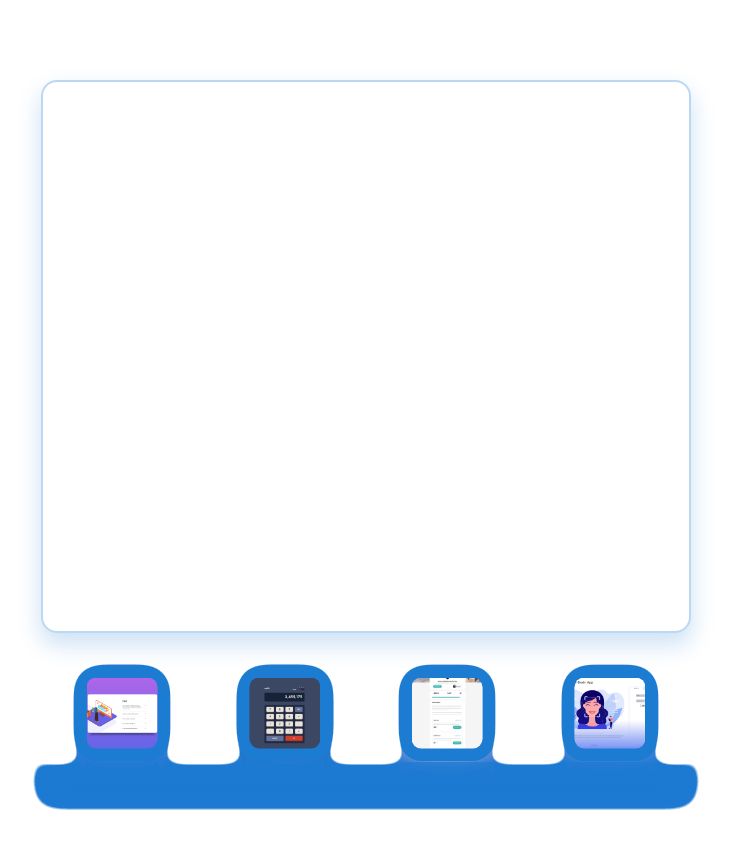
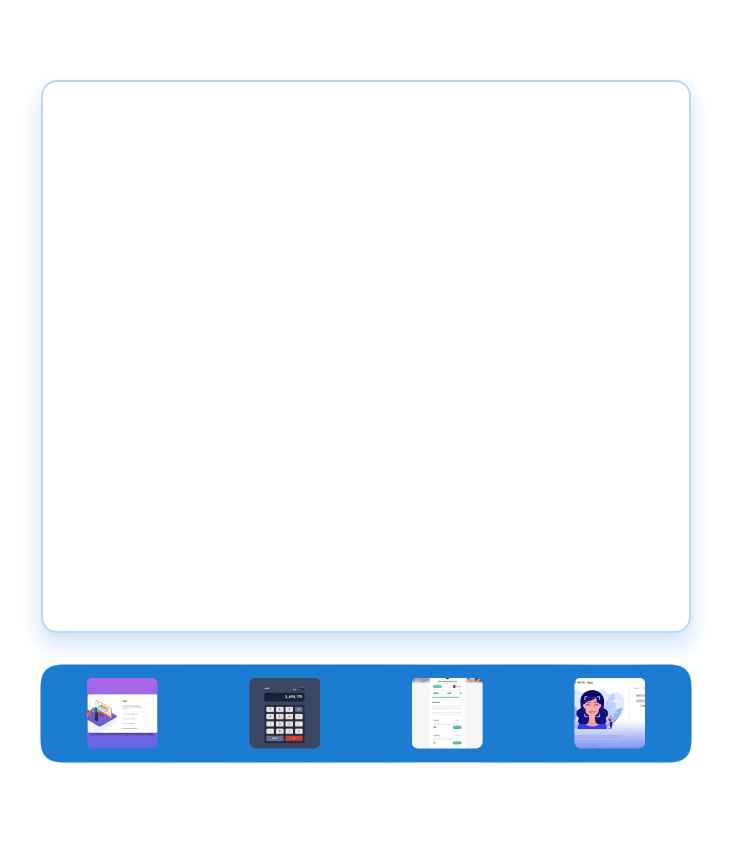
Before and after one commit to steppan26/test-projects, a React (Create React App) app in the folder test-react-app/: page / in a window 1280 px wide. Shown: the top 848 px of the page, without its empty margins (274-1005 px from the left). Built offline with nearby package versions, Linux system fonts and the light colour scheme.

Commit message:
icons grow and move up on click, displayed image uses react-spring to transition

```diff
--- a/test-react-app/src/components/gooLoader/DisplaySection.js
+++ b/test-react-app/src/components/gooLoader/DisplaySection.js
@@ -1,15 +1,16 @@
 import React from 'react'
 import { useTransition, animated } from 'react-spring'
 
-function DisplaySection( { imageUrl = './Images/color-wheel.png', selectedSlide = {}, items }) {
+function DisplaySection( { imageUrl, items }) {
     const transition = useTransition(items, {
-        from: { height: "0%", width: "0%", borderRadius: "5em" },
+        from: { height: "0%", width: "0%", borderRadius: "0em", delay: 0 },
         enter: item => async (next) => {
-            await next({ height: "50%", width: "50%", borderRadius: "5em", delay: 600 })
+            // await next({ height: "50%", width: "50%", borderRadius: "5em", delay: 200 })
             await next({ height: "100%",width: "100%", borderRadius: "0em" })
         },
-        leave:{  height: "0%", width: "0%", borderRadius: "5em" },
+        leave:{ height: "0%",width: "0%", borderRadius: "5em", delay: 0 },
     })
+
 
     return (
         <div className="display-area">
--- a/test-react-app/src/components/gooLoader/GooLoader.css
+++ b/test-react-app/src/components/gooLoader/GooLoader.css
@@ -55,7 +55,10 @@ img{
 .container {
     width: 100%;
     height: 100%;
-    overflow: hidden;
+    display: flex;
+    flex-flow: column nowrap;
+    justify-content: flex-end;
+    align-items: center;
 }
 
 .selection-wrapper {
@@ -69,7 +72,6 @@ img{
     max-height: 150px;
     filter: url('#goo');
     padding: 0.8em 0;
-    overflow-x: scroll;
     scrollbar-width: none;
 }
 
@@ -79,7 +81,6 @@ img{
     background: currentColor;
     position: absolute;
     margin: 1em;
-    visibility: hidden;
 }
 
 .selection-item {
@@ -90,12 +91,11 @@ img{
     flex-grow: 0;
     height: 6em;
     width: 6em;
-    border-radius: 1.4em;
-    margin: 0.5em;
+    border-radius: 1.2em;
     border: 6px solid currentColor;
     padding: 0.4em;
 }
 
 .effect-active {
-    box-shadow: 0 2.5em 22px 0.7em rgba(var(--var-temp), 0.8);
+    box-shadow: 0 1em 12px 0.4em rgba(var(--var-temp), 0.8);
 }
--- a/test-react-app/src/components/gooLoader/GooLoader.js
+++ b/test-react-app/src/components/gooLoader/GooLoader.js
@@ -1,5 +1,5 @@
 import React, { useEffect, useState } from "react";
-import { useSpring, animated, config, useTransition } from 'react-spring'
+import { useSpring, animated } from 'react-spring'
 import './GooLoader.css'
 import image1 from './Images/Accordion-card_screenshot.png'
 import image2 from './Images/Calculator-app_screenshot.png'
@@ -31,28 +31,34 @@ const GooLoader = () => {
             config: {
                 mass: 1.2,
                 tension: 120,
-                friction: 11,
+                friction: 14,
                 precision: 0.001
               },
-            from: {transform: "scale(1) translateY(0px)", position: "relative"},
-            // to: item => async (next) => {
-            //     await next({ transform: icon ? "scale(1.4) translateY(-150px)" : "scale(1) translateY(0px)" })
-            //     await next({ position: icon ? "absolute" : "relative", delay: 200 })
-            // },
-            to: { transform: icon ? "scale(1.4) translateY(-150px)" : "scale(1) translateY(0px)"}
+              from: {
+                  transform: "scale(1) translateY(0px)",
+                  position: "relative",
+                },
+              to: {
+                transform: icon ? "scale(1.4) translateY(-50px)" : "scale(1) translateY(0px)",
+                position: "relative",
+                delay: 600,
+              }
         })
     }
 
+    // SET SPRINGS FOR EACH ICON
     const iconOne = useSpring(elementStyle(iconOneState))
     const iconTwo = useSpring(elementStyle(iconTwoState))
     const iconThree = useSpring(elementStyle(iconThreeState))
     const iconFour = useSpring(elementStyle(iconFourState))
+
 
     function itemClickHandler(iconStateId, event) {
         let iconOne = false
         let iconTwo = false
         let iconThree = false
         let iconFour = false
+        const iconsArray = [iconOne, iconTwo, iconThree, iconFour]
 
         let image = ""
         const rootElement = event.target.parentNode.parentNode.parentNode
@@ -83,16 +89,18 @@ const GooLoader = () => {
                 color = "302, 7 ,35"
                 break
             }
+
             updateIconOneState(iconOne)
             updateIconTwoState(iconTwo)
             updateIconThreeState(iconThree)
             updateIconFourState(iconFour)
             transitionImages(image)
-            // rootElement.style.setProperty('--var-temp', color, 'important')
+            rootElement.style.setProperty('--var-temp', color, 'important')
 
 
 
             // toggleSelectedItemEffects(event.target)
+
     }
 
     const transitionImages = async (image) => {
@@ -101,7 +109,7 @@ const GooLoader = () => {
             setDisplayedImg(image)
             setIsvisible(true)
 
-        }, 0)
+        }, 500)
     }
 
     const toggleSelectedItemEffects = (selectedItem) => {
@@ -114,8 +122,8 @@ const GooLoader = () => {
     return(
         <section>
             <div className="viewport">
-                <DisplaySection imageUrl={displayedImg} selectedSlide={slides[0]} items={isVisible} />
-                <div className="selection-wrapper effect-active">
+                <DisplaySection imageUrl={displayedImg} items={isVisible} />
+                <div className="selection-wrapper">
                     <div className="item-bar">
                     </div>
                     <animated.img src={image1} id="iconOne" style={iconOne} onClick={ (e) => itemClickHandler("iconOneState",e)} className="selection-item" />
```
